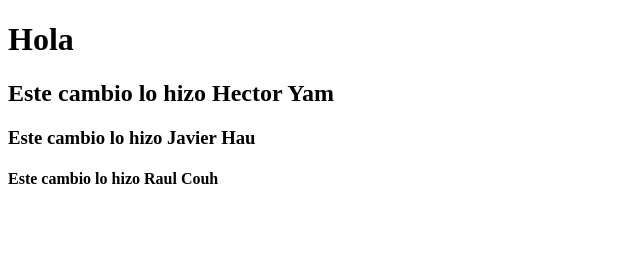
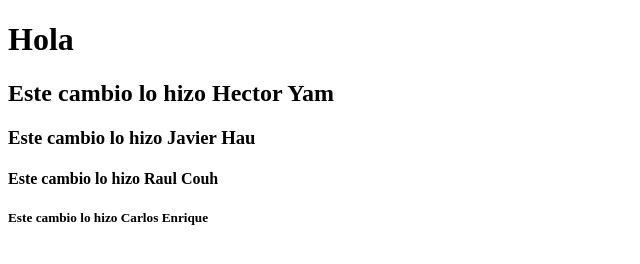
Before and after one commit to HectorYam/Prueba, a plain HTML site: page index.html in a window 1280 px wide. Shown: the whole page, without its empty margins (0-640 px from the left). Drawn offline with Linux system fonts and the light colour scheme.

Commit message:
//Este cambio lo hizo Carlos Enrique // 10-06-2023

```diff
--- a/index.html
+++ b/index.html
@@ -12,6 +12,7 @@
     <h2>Este cambio lo hizo Hector Yam</h2>
     <h3>Este cambio lo hizo Javier Hau</h3>
     <h4>Este cambio lo hizo Raul Couh</h4>
+    <h5>Este cambio lo hizo Carlos Enrique</h5>
 
 </body>
 
```
